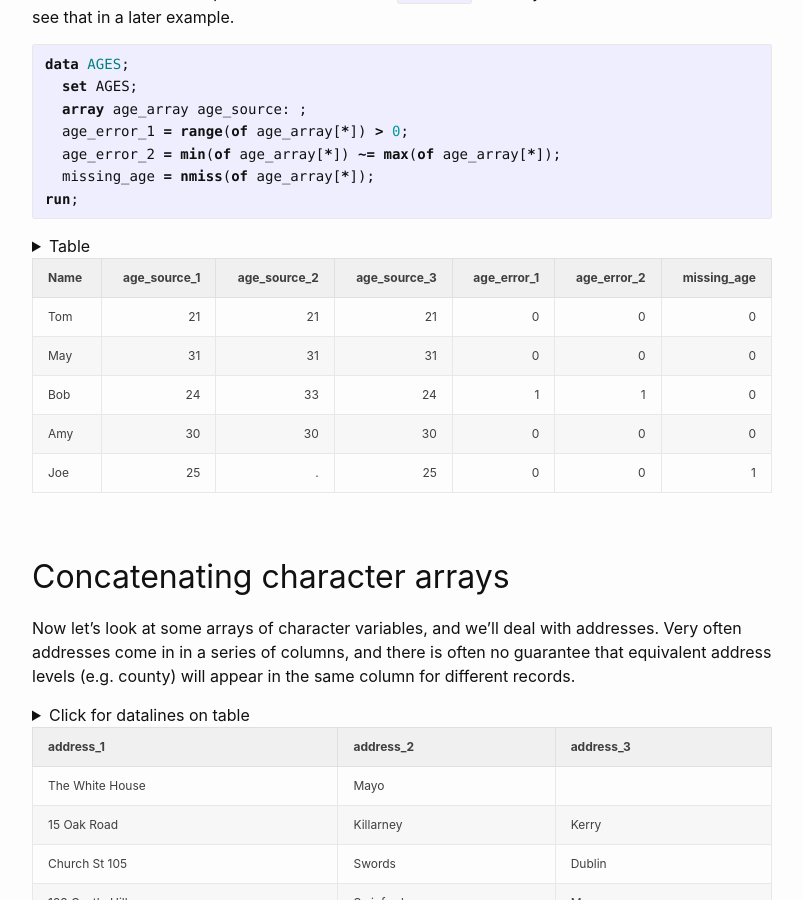
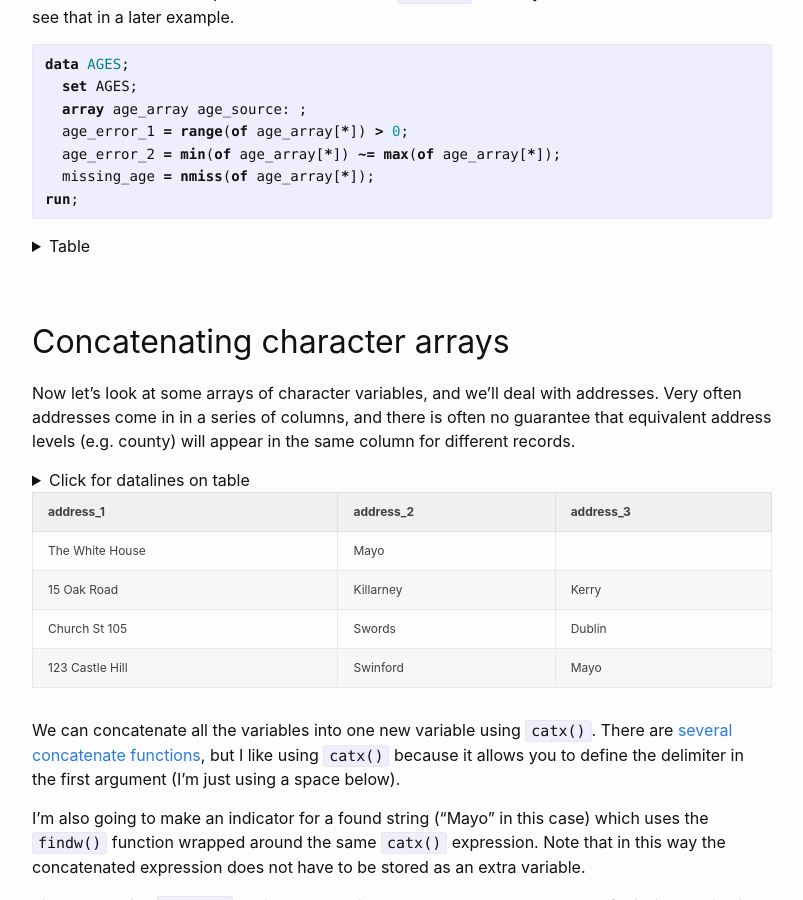
Before and after one commit to brendanjodowd/brendanjodowd.github.io, a Jekyll site: the page built from _posts/2021-02-05-arrays-without-loops.md, in a window 1280 px wide and 900 px high, scrolled down 1880 px. Shown: the whole window, without its empty margins (238-1041 px from the left). Built offline with Jekyll 4.4.1, drawn with Linux system fonts in a browser that asks for light colours.

Commit message:
Update 2021-02-05-arrays-without-loops.md

```diff
--- a/_posts/2021-02-05-arrays-without-loops.md
+++ b/_posts/2021-02-05-arrays-without-loops.md
@@ -60,7 +60,7 @@ run;
     <tr><td>May</td><td>45</td><td>45</td><td>45</td><td>45</td><td>180</td><td>45</td><td>45</td></tr>
     <tr><td>Bob</td><td>.</td><td>.</td><td>27</td><td>30</td><td>57</td><td>28.5</td><td>27</td></tr>
     <tr><td>Amy</td><td>31</td><td>33</td><td>.</td><td>35</td><td>99</td><td>33</td><td>31</td></tr>
-    <tr><tdJoe</td><td>60</td><td>55</td><td>65</td><td>70</td><td>250</td><td>62.5</td><td>60</td></tr>
+    <tr><td>Joe</td><td>60</td><td>55</td><td>65</td><td>70</td><td>250</td><td>62.5</td><td>60</td></tr>
   </tbody>
 </table>
 
@@ -123,20 +123,12 @@ run;
     <tr><td>May</td><td>31</td><td>31</td><td>31</td><td>0</td><td>0</td><td>0</td></tr>
     <tr><td>Bob</td><td>24</td><td>33</td><td>24</td><td>1</td><td>1</td><td>0</td></tr>
     <tr><td>Amy</td><td>30</td><td>30</td><td>30</td><td>0</td><td>0</td><td>0</td></tr>
-    <tr><tdJoe</td><td>25</td><td>.</td><td>25</td><td>0</td><td>0</td><td>1</td></tr>
+    <tr><td>Joe</td><td>25</td><td>.</td><td>25</td><td>0</td><td>0</td><td>1</td></tr>
   </tbody>
 </table>
 
 </details>
 
-
-| Name | age_source_1 | age_source_2 | age_source_3 |age_error_1 |age_error_2 |missing_age|
-|--- | --: | --:| --:|--: | --:| --:|
-|Tom|21|21|21|0|0|0|
-|May|31|31|31|0|0|0|
-|Bob|24|33|24|1|1|0|
-|Amy|30|30|30|0|0|0|
-|Joe|25|.|25|0|0|1|
 
 ## Concatenating character arrays
 
```
